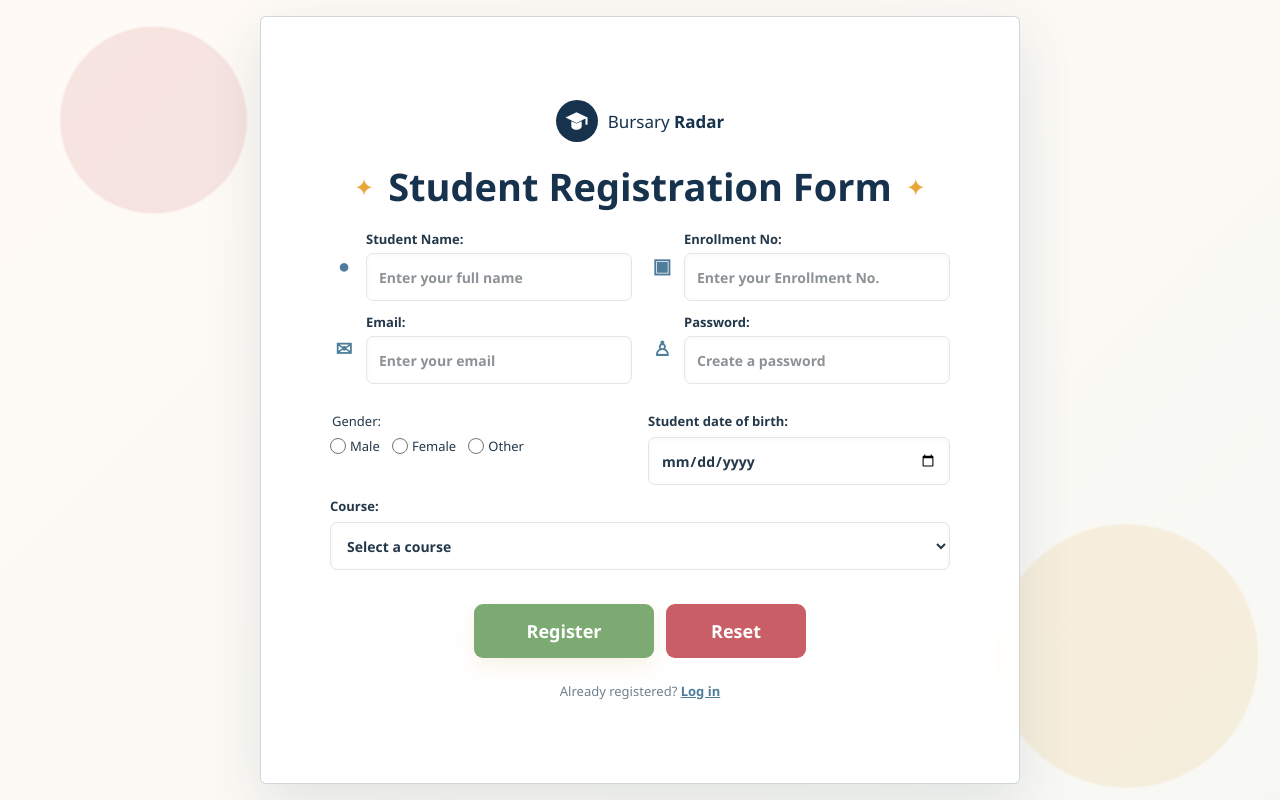
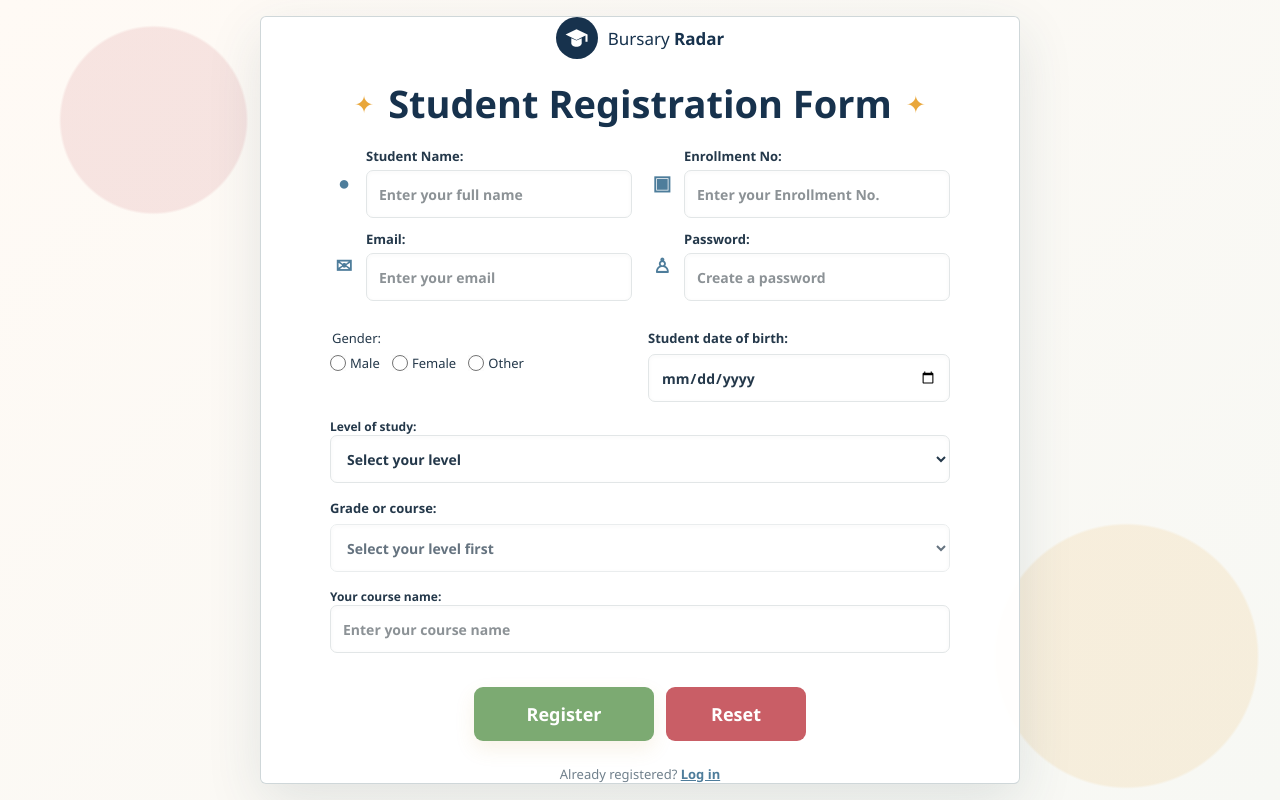
Before and after one commit to franklinannan001/BURSARY_RADAR, a Flask app: page /signup in a window 1280 px wide. Run offline with Flask 3, Linux system fonts and the light colour scheme.

Commit message:
Improved the signup page

```diff
--- a/app.py
+++ b/app.py
@@ -40,12 +40,15 @@ def init_users_db():
                 password_hash TEXT NOT NULL,
                 gender TEXT,
                 date_of_birth TEXT,
-                course TEXT
+                course TEXT,
+                study_level TEXT
             )
         """)
         columns = {row[1] for row in connection.execute("PRAGMA table_info(users)").fetchall()}
         if "email" not in columns:
             connection.execute("ALTER TABLE users ADD COLUMN email TEXT")
+        if "study_level" not in columns:
+            connection.execute("ALTER TABLE users ADD COLUMN study_level TEXT")
 
 
 init_users_db()
@@ -58,7 +61,7 @@ def current_user():
     with sqlite3.connect(USERS_DB) as connection:
         connection.row_factory = sqlite3.Row
         return connection.execute(
-            "SELECT id, full_name, enrollment_no, email, course FROM users WHERE id=?",
+            "SELECT id, full_name, enrollment_no, email, course, study_level FROM users WHERE id=?",
             (user_id,),
         ).fetchone()
 
@@ -161,20 +164,45 @@ def signup():
         password = request.form.get("password", "")
         gender = request.form.get("gender", "")
         date_of_birth = request.form.get("date_of_birth", "")
+        study_level = request.form.get("study_level", "")
         course = request.form.get("course", "").strip()
+        custom_course = request.form.get("custom_course", "").strip()
+        valid_levels = {
+            "Primary": range(1, 7),
+            "Junior Secondary": range(7, 10),
+            "Senior Secondary": range(10, 13),
+        }
+        tertiary_courses = {
+            "Computer Science", "Computer Engineering", "Civil Engineering",
+            "Electrical Engineering", "Mechanical Engineering", "Information Technology",
+            "Education", "Nursing", "Medicine", "Law", "Business Administration",
+            "Accounting", "Agriculture", "Other",
+        }
         if not all((full_name, email, password)):
             error = "Name, email and password are required."
         elif len(password) < 6:
             error = "Password must be at least 6 characters."
+        elif study_level not in (*valid_levels.keys(), "Tertiary"):
+            error = "Select a valid level of study."
+        elif study_level in valid_levels and course not in {
+            f"Grade {grade}" for grade in valid_levels[study_level]
+        }:
+            error = "Select a grade that belongs to the selected level."
+        elif study_level == "Tertiary" and course == "Other" and not custom_course:
+            error = "Enter your course name."
+        elif study_level == "Tertiary" and course not in tertiary_courses:
+            error = "Select a course or choose Other."
         else:
+            if study_level == "Tertiary" and course == "Other":
+                course = custom_course
             try:
                 with sqlite3.connect(USERS_DB) as connection:
                     connection.execute(
                         """INSERT INTO users
-                        (full_name,enrollment_no,email,password_hash,gender,date_of_birth,course)
-                        VALUES (?,?,?,?,?,?,?)""",
+                        (full_name,enrollment_no,email,password_hash,gender,date_of_birth,course,study_level)
+                        VALUES (?,?,?,?,?,?,?,?)""",
                         (full_name, enrollment_no, email, generate_password_hash(password),
-                         gender, date_of_birth, course),
+                         gender, date_of_birth, course, study_level),
                     )
                 return redirect(url_for("login"))
             except sqlite3.IntegrityError:
--- /dev/null
+++ b/static/signup.js
@@ -0,0 +1,76 @@
+const levelSelect = document.querySelector("#studyLevel");
+const courseLabel = document.querySelector("#courseLabel");
+const courseSelect = document.querySelector("#courseSelect");
+const customCourseField = document.querySelector("#customCourseField");
+const customCourse = document.querySelector("#customCourse");
+const registrationForm = document.querySelector(".registration-form");
+
+const gradeRanges = {
+  Primary: [1, 6],
+  "Junior Secondary": [7, 9],
+  "Senior Secondary": [10, 12],
+};
+
+const tertiaryCourses = [
+  "Computer Science",
+  "Computer Engineering",
+  "Civil Engineering",
+  "Electrical Engineering",
+  "Mechanical Engineering",
+  "Information Technology",
+  "Education",
+  "Nursing",
+  "Medicine",
+  "Law",
+  "Business Administration",
+  "Accounting",
+  "Agriculture",
+  "Other",
+];
+
+function setCourseOptions(level) {
+  courseSelect.replaceChildren();
+  customCourseField.hidden = true;
+  customCourse.required = false;
+  customCourse.value = "";
+
+  if (Object.prototype.hasOwnProperty.call(gradeRanges, level)) {
+    courseLabel.textContent = "Grade:";
+    const [first, last] = gradeRanges[level];
+    courseSelect.add(new Option("Select a grade", ""));
+    for (let grade = first; grade <= last; grade += 1) {
+      courseSelect.add(new Option(`Grade ${grade}`, `Grade ${grade}`));
+    }
+    courseSelect.disabled = false;
+    return;
+  }
+
+  if (level === "Tertiary") {
+    courseLabel.textContent = "Course:";
+    courseSelect.add(new Option("Select a course", ""));
+    tertiaryCourses.forEach((course) => courseSelect.add(new Option(course, course)));
+    courseSelect.disabled = false;
+    return;
+  }
+
+  courseLabel.textContent = "Grade or course:";
+  courseSelect.add(new Option("Select your level first", ""));
+  courseSelect.disabled = true;
+}
+
+levelSelect.addEventListener("change", () => {
+  setCourseOptions(levelSelect.value);
+});
+
+courseSelect.addEventListener("change", () => {
+  const isOther = levelSelect.value === "Tertiary" && courseSelect.value === "Other";
+  customCourseField.hidden = !isOther;
+  customCourse.required = isOther;
+  if (isOther) customCourse.focus();
+});
+
+registrationForm.addEventListener("reset", () => {
+  window.setTimeout(() => setCourseOptions(levelSelect.value), 0);
+});
+
+setCourseOptions(levelSelect.value);
--- a/static/styles.css
+++ b/static/styles.css
@@ -436,6 +436,7 @@ summary:focus-visible {
 .gender-field input { width: 16px; height: 16px; }
 .date-field input { min-width: 0; }
 .course-field { grid-column: 1 / -1; }
+.level-field, .course-field, .custom-course-field { margin-top: 12px; }
 .auth-actions { display: flex; justify-content: center; gap: 12px; margin-top: 18px; }
 .auth-actions .auth-primary { width: 180px; height: 54px; font-size: 18px; background: var(--green); color: white; }
 .auth-secondary { width: 140px; height: 54px; border: 0; border-radius: 9px; background: var(--red); color: white; cursor: pointer; font-size: 18px; font-weight: 800; }
--- a/templates/auth.html
+++ b/templates/auth.html
@@ -59,16 +59,18 @@
             <label><input type="radio" name="gender" value="Other"> Other</label>
           </fieldset>
           <label class="date-field"><strong>Student date of birth:</strong><input type="date" name="date_of_birth"></label>
-          <label class="course-field"><strong>Course:</strong><select name="course">
-            <option value="">Select a course</option>
-            <option>Computer Engineering</option>
-            <option>Education</option>
-            <option>Business</option>
-            <option>Medicine</option>
-            <option>Law</option>
-            <option>Other</option>
-          </select></label>
         </div>
+        <label class="level-field"><strong>Level of study:</strong><select id="studyLevel" name="study_level" required>
+          <option value="">Select your level</option>
+          <option value="Primary">Primary</option>
+          <option value="Junior Secondary">Junior Secondary</option>
+          <option value="Senior Secondary">Senior Secondary</option>
+          <option value="Tertiary">Tertiary level</option>
+        </select></label>
+        <label class="course-field"><strong id="courseLabel">Grade or course:</strong><select id="courseSelect" name="course" required disabled>
+          <option value="">Select your level first</option>
+        </select></label>
+        <label id="customCourseField" class="custom-course-field" hidden><strong>Your course name:</strong><input id="customCourse" name="custom_course" type="text" placeholder="Enter your course name" maxlength="120"></label>
         <div class="auth-actions">
           <button class="auth-primary register-button" type="submit">Register</button>
           <button class="auth-secondary" type="reset">Reset</button>
@@ -78,5 +80,8 @@
       {% endif %}
     </section>
   </main>
+  {% if mode == "signup" %}
+  <script src="{{ url_for('static', filename='signup.js') }}"></script>
+  {% endif %}
 </body>
 </html>
```
Also changed, not shown: tests/test_app.py (+53 -1 lines), bursary_radar.db.
